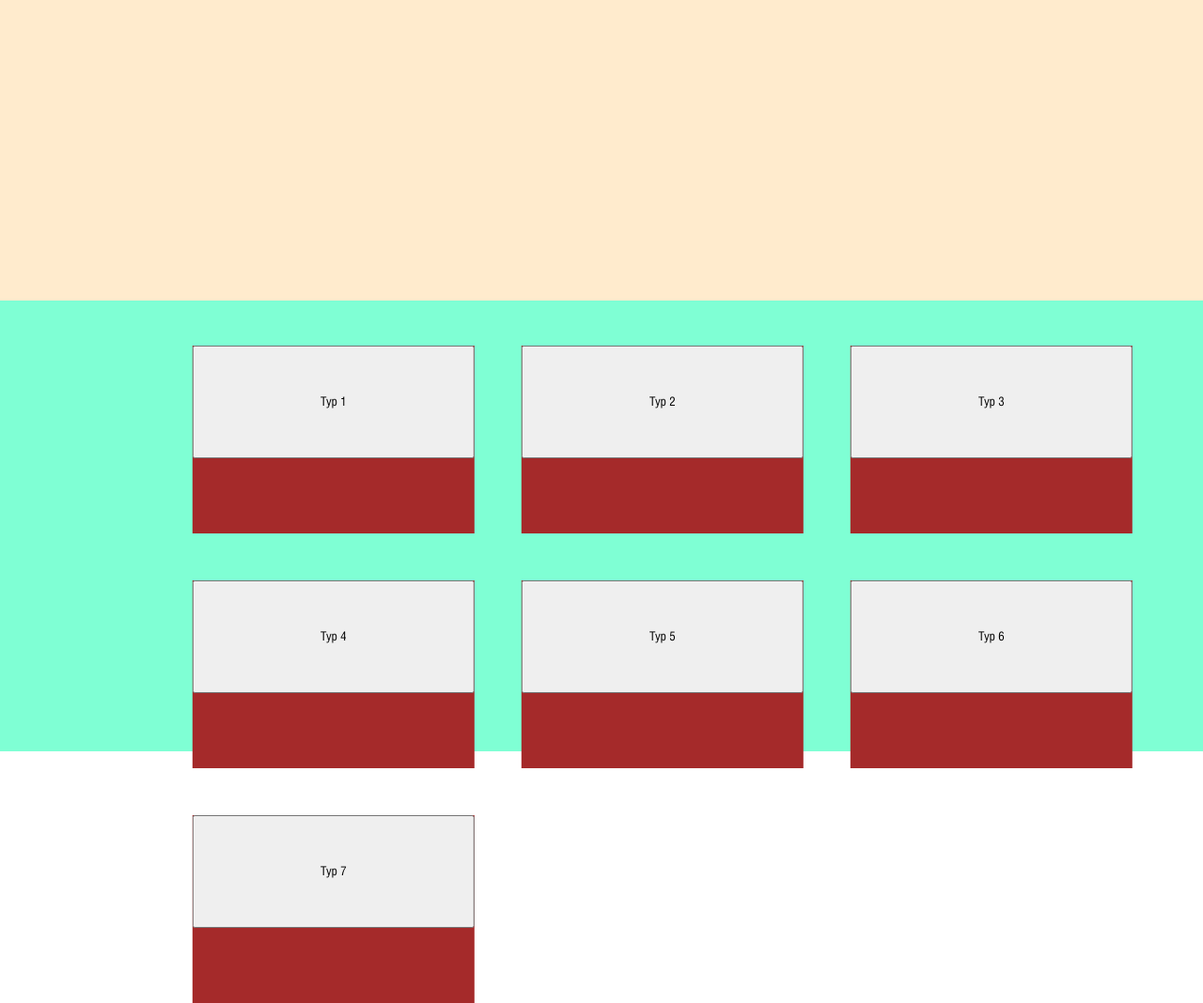
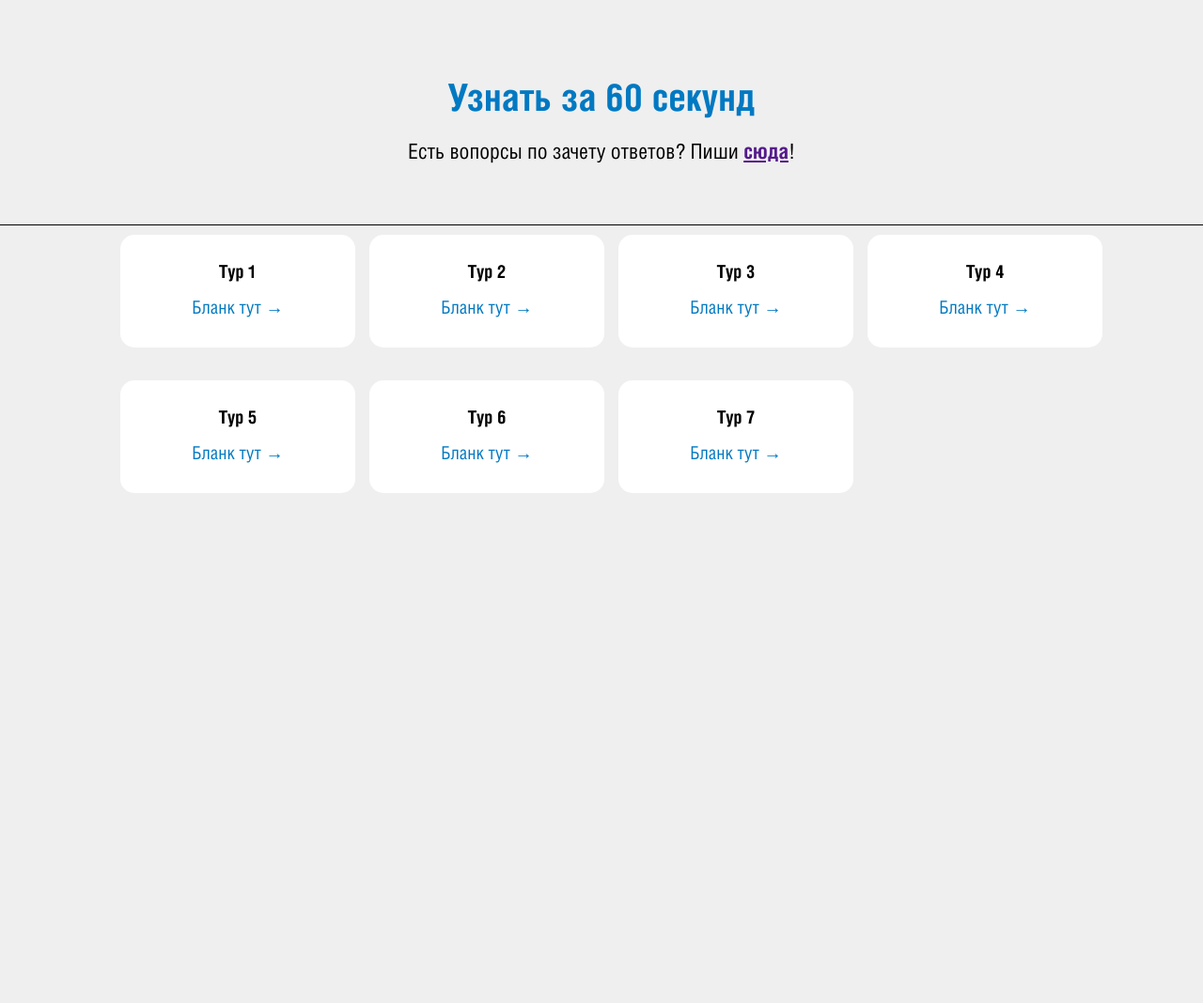
Before and after one commit to DrYoba/_MixQuiz_OnlineBlanks, a FastAPI app: page /mixquiz/7x7/1 in a window 1280 px wide. Shown: the whole page at 94% size. After the commit the page ends 525 px from the top, so only its background shows below. Run offline with FastAPI, Linux system fonts and the light colour scheme.

Commit message:
disign update

```diff
--- a/google_sheets/google_sheet_sync_api.py
+++ b/google_sheets/google_sheet_sync_api.py
@@ -2,7 +2,7 @@ import gspread
 
 from google_sheets.google_sheet_sync_functions import GoogleSheetManager
 
-gc = gspread.service_account("serviceacct_spreadsheet.json")
+gc = gspread.service_account("serviceacct_spreadsheet2.json")
 
 gm = GoogleSheetManager(gc)
 
--- a/static/scripts/open-blank.js
+++ b/static/scripts/open-blank.js
@@ -18,7 +18,7 @@ overlay.addEventListener('click', () => {
 openModalButtons.forEach(button => {
     button.addEventListener('click', () =>{
         const modal = document.querySelector(button.dataset.modalTarget)
-        openModal(modal, button.innerHTML)
+        openModal(modal, button.firstElementChild.textContent)
     })
 })
 
--- a/static/styles/blanks-style.css
+++ b/static/styles/blanks-style.css
@@ -8,46 +8,119 @@
         url('/static/fonts/HeliosCondC.ttf') format('svg');
     }
 
+@font-face {
+    font-family: "HeliosCondB";
+    src: url('/static/fonts/HeliosCondC-Bold.ttf') format('embedded-opentype'),
+        url('/static/fonts/HeliosCondC-Bold.ttf') format('woff2'),
+        url('/static/fonts/HeliosCondC-Bold.ttf') format('woff'),
+        url('/static/fonts/HeliosCondC-Bold.ttf') format('truetype'),
+        url('/static/fonts/HeliosCondC-Bold.ttf') format('svg');
+}
+
+/* ------------------------------------------ */
 
 * {
     margin: 0;
     padding: 0;
     box-sizing: border-box;
+    font-family: 'HeliosCondB';
+}
+
+body {
+    background-color: #efefef;
+}
+
+div.container {
+    width: 100%;
+    height: 100vh;
+}
+
+div.button-header {
+    width: 100%;
+    height: 30vh;
+    border-bottom: 1px solid black;
+    display: flex;
+    flex-direction: column;
+    justify-content: center;
+}
+
+div.button-header h1 {
+    text-align: center;
+    vertical-align: middle;
+    padding: 20px 0px;
+    color: rgba(0, 121, 194, 1);
+    font-family: 'HeliosCondB';
+    font-size: 2.5em;
+}
+
+div.button-header p {
+    text-align: center;
+    vertical-align: middle;
+    font-size: 1.4em;
     font-family: 'HeliosCond';
+}
+
+div.button-container{
+    width: 80%;
+    margin: auto;
+    display: grid;
+    grid-template-columns: repeat(4, 1fr);
+    gap: 15px 15px;
+}
+
+@media only screen and (max-width: 1170px) {
+      div.button-container {
+        display: grid;
+        grid-template-columns: repeat(3, 1fr);
+        gap: 15px 15px;
+      }
+}
+
+@media only screen and (max-width: 870px) {
+      div.button-container {
+        display: grid;
+        grid-template-columns: repeat(2, 1fr);
+        gap: 15px 15px;
+      }
+}
+
+@media only screen and (max-width: 580px) {
+      div.button-container {
+        display: grid;
+        grid-template-columns: repeat(1, 1fr);
+        gap: 15px 15px;
+      }
 }
 
 
 
-div.container {
-    width: 100%;
-    height: 100vh;
-    background-color: aquamarine;
+div.button-container div {
+    height: 140px;
+    min-width: 250px;
+    max-width: 600px;
+    border-radius: 15px;
+    padding: 10px 0px;
+    margin: auto;
+}
+div.button-container div .button-text {
+    font-family: 'HeliosCondB';
+    font-size: 1em;
+    padding-bottom: 15px;
 }
 
-div.button-header {
-    width: 100%;
-    height: 40vh;
-    background-color: blanchedalmond;
-}
-
-div.button-container {
-    width: 80%;
-    transform: translate(20%, 10%);
-    height: 60vh;
-    display: flex;
-    flex-wrap: wrap;
-    gap: 50px;
-}
-
-div.button-container div {
-    background-color: brown;
-    height: 200px;
-    min-width: 300px;
+div.button-container div .button-caption {
+    font-family: 'HeliosCond';
+    font-size: 1em;
+    color: rgba(0, 121, 194, 1);
 }
 
 div.button-container div button {
     width: 100%;
-    height: 60%;
+    height: 100%;
+    font-size: 1.2em;
+    border: none;
+    border-radius: 15px;
+    background-color: #fff
 }
 
 div.hidden {
--- a/templates/blanks.html
+++ b/templates/blanks.html
@@ -9,28 +9,52 @@
 </head>
 <body>
     <div class="container">
-    <div class="button-header"></div>
+    <div class="button-header">
+        <h1>Узнать за 60 секунд</h1>
+        <p>Есть вопорсы по зачету ответов? Пиши <a href="">сюда</a>!</p>
+    </div>
     <div class="button-container">
         <div id="btn_1">
-            <button data-modal-target="#modal">Тур 1</button>
+            <button data-modal-target="#modal">
+                <p class="button-text">Тур 1</p>
+                <p class="button-caption">Бланк тут &rarr;</p>
+            </button>
         </div>
         <div id="btn_2">
-            <button data-modal-target="#modal">Тур 2</button>
+            <button data-modal-target="#modal">
+                <p class="button-text">Тур 2</p>
+                <p class="button-caption">Бланк тут &rarr;</p>
+            </button>
         </div>
         <div id="btn_3">
-            <button data-modal-target="#modal">Тур 3</button>
+            <button data-modal-target="#modal">
+                <p class="button-text">Тур 3</p>
+                <p class="button-caption">Бланк тут &rarr;</p>
+            </button>
         </div>
         <div id="btn_4">
-            <button data-modal-target="#modal">Тур 4</button>
+            <button data-modal-target="#modal">
+                <p class="button-text">Тур 4</p>
+                <p class="button-caption">Бланк тут &rarr;</p>
+            </button>
         </div>
         <div id="btn_5">
-            <button data-modal-target="#modal">Тур 5</button>
+            <button data-modal-target="#modal">
+                <p class="button-text">Тур 5</p>
+                <p class="button-caption">Бланк тут &rarr;</p>
+            </button>
         </div>
         <div id="btn_6">
-            <button data-modal-target="#modal">Тур 6</button>
+            <button data-modal-target="#modal">
+                <p class="button-text">Тур 6</p>
+                <p class="button-caption">Бланк тут &rarr;</p>
+            </button>
         </div>
         <div id="btn_7">
-            <button data-modal-target="#modal">Тур 7</button>
+            <button data-modal-target="#modal">
+                <p class="button-text">Тур 7</p>
+                <p class="button-caption">Бланк тут &rarr;</p>
+            </button>
         </div>
     </div>
     </div>
```
Also changed, not shown: 1 other file.
